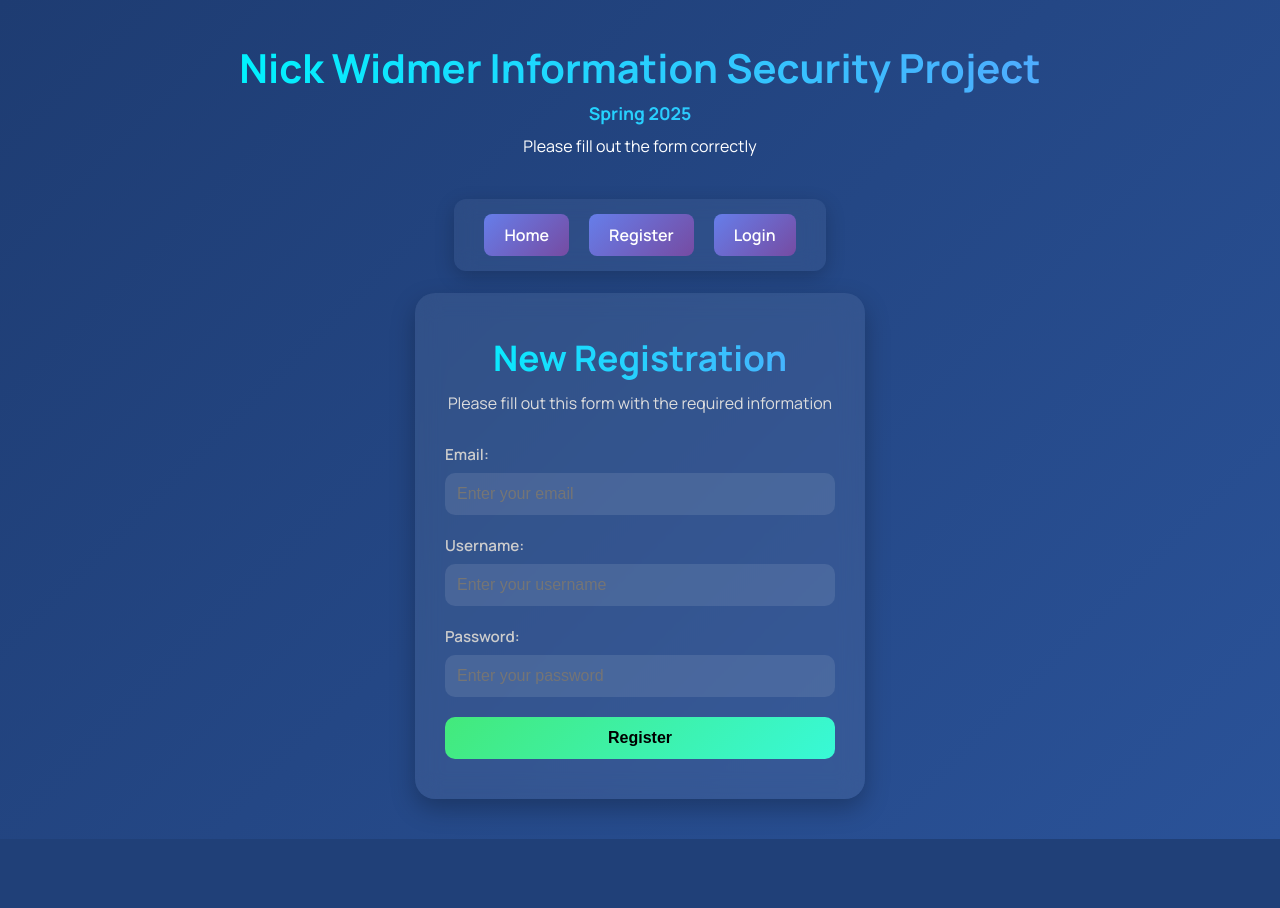
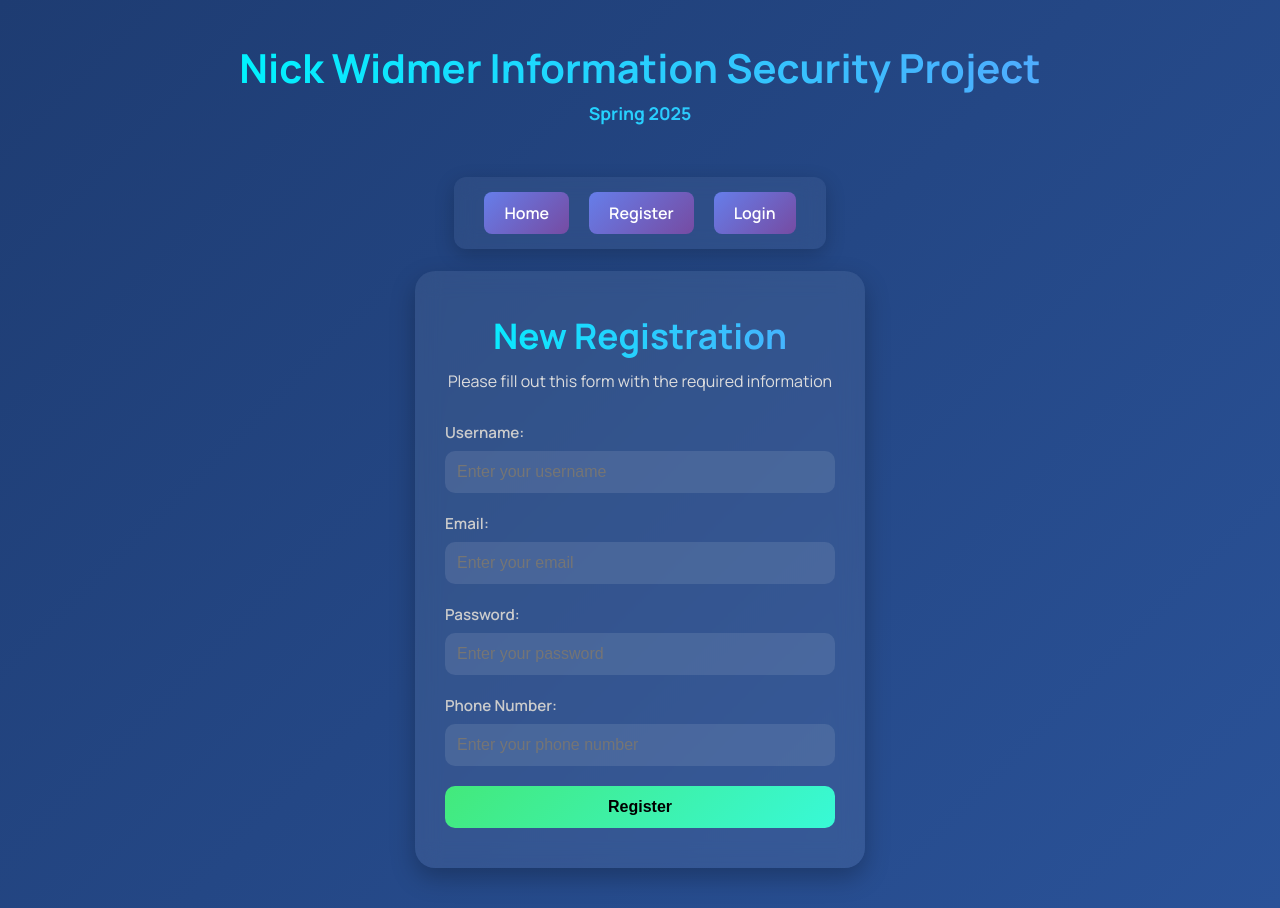
Before and after one commit to n-widmer/Course_Project, a Flask app: page /register in a window 1280 px wide. Before the commit the page ends 839 px from the top, so only its background shows below. Run offline with Flask 3, Linux system fonts and the light colour scheme; parts of the project's set-up code (start-up, migrations or seed data) failed here and were passed over; some libraries are stand-ins or nearby versions.

Commit message:
added AES libraries. Fixed errors. Created helper functions for encryption.

```diff
--- a/app.py
+++ b/app.py
@@ -5,18 +5,37 @@
 from flask_mysqldb import MySQL
 from werkzeug.security import generate_password_hash, check_password_hash
 
+from Crypto.Random import get_random_bytes
+from Crypto.Cipher import AES
+from Crypto.Util.Padding import pad, unpad
+
+import base64
+from hashlib import sha256
+from binascii import unhexlify
+
+
+
+
 app = Flask(__name__)
 
+app.config['MYSQL_CURSORCLASS'] = 'DictCursor' # to ensure out 'account' always returns a dictionary
 app.config['MYSQL_HOST'] = os.getenv('MYSQL_HOST')
 app.config['MYSQL_USER'] = os.getenv('MYSQL_USER')
 app.config['MYSQL_PASSWORD'] = os.getenv('MYSQL_PASSWORD')
 app.config['MYSQL_DB'] = os.getenv('MYSQL_DB')
 app.secret_key = os.getenv('SECRET_KEY')
+key_hex = os.getenv('AESKEY')
+key = unhexlify(key_hex)
+
+
+
 
 mysql = MySQL(app)
 
 @app.route("/")
 def index():
+
+    print(key)
     return render_template("index.html")
 
 
@@ -24,43 +43,58 @@
 def register_user():
     message = ""
     if request.method == 'POST':
-        if 'email' in request.form and 'password' in request.form and 'username' in request.form:
+        if 'email' in request.form and 'password' in request.form and 'username' in request.form and 'phone' in request.form:
             email = request.form['email']
             username = request.form['username']
             password = request.form['password']
+            phone = request.form['phone']
             hashed_password = generate_password_hash(password, method='pbkdf2:sha256', salt_length=16)
             cursor = mysql.connection.cursor()
-            query = f"INSERT INTO users (email, username, password) VALUES ('{email}', '{username}', '{hashed_password}');"
+
+            cursor.execute("USE widmerDB;")
+
+            encrypted_phone = encrypt_phone(phone, key)
+
+            query = f"INSERT INTO users (username, email, password, phone) VALUES ('{username}', '{email}', '{hashed_password}', '{encrypted_phone}');"
             cursor.execute(query)
+
             #cursor.execute(query, (email, username, password,))
             mysql.connection.commit()
             cursor.close()
             message = "You Have Successfully Registered"
 
-        return render_template("index.html", message=message, username=username)
-    else:
-        message = "Please fill out the form correctly"
-        return render_template("register.html", message=message)
+            return render_template("index.html", message=message, email=email, username=username)
+        else:
+            message = "Please fill out the form correctly"
+            return render_template("register.html", message=message)
+    return render_template("register.html")
 
 @app.route("/login", methods=['GET', 'POST'])
 def login_user():
     message = ""
+    cursor = mysql.connection.cursor()
+
     if request.method == 'POST':
-        if 'username' in request.form and 'password' in request.form:
-            username = request.form['username']
+        if 'email' in request.form and 'password' in request.form:
+            email = request.form['email']
             password = request.form['password']
-            hashed_password = generate_password_hash(password, method='pbkdf2:sha256', salt_length=16)
-            check_password_hash(hashed_password, password)
             cursor = mysql.connection.cursor()
-            query = f"SELECT * FROM Users WHERE username = '{username}' );"
+            query = f"SELECT * FROM Users WHERE email = '{email}';"
             cursor.execute(query)
             #query = "SELECT * FROM Users WHERE email = %s AND password = %s;"
             #cursor.execute(query, (email, password,))
             account = cursor.fetchone()
             if account:
-                message = "Login Successful"
-                return render_template("index.html", message=message, username=username)
+                stored_password = account['password']
+                username = account['username']
+                if check_password_hash(stored_password, password):
+                    message = "Login Successful"
+                    return render_template("index.html", message=message, email=email, username=username)
+                else:
+                    print("check password hash fails")
+                    message = "Invalid email or password"
             else:
+                print("we dont even make it to the account if statement")
                 message = "Invalid email or password"
                 return render_template("login.html", message=message)
     return render_template("login.html")
@@ -71,5 +105,24 @@
     session.clear()
     return render_template("index.html")
 
+
+
+
+
+def encrypt_phone(phone, key):
+    cipher = AES.new(key, AES.MODE_CBC)
+    ct_bytes = cipher.encrypt(pad(phone.encode('utf-8'), AES.block_size))
+    iv = base64.b64encode(cipher.iv).decode('utf-8')
+    ct = base64.b64encode(ct_bytes).decode('utf-8')
+    return iv + ':' + ct
+
+def decrypt_phone(encrypted_phone, key):
+    iv, ct = encrypted_phone.split(':')
+    iv = base64.b64decode(iv)
+    ct = base64.b64decode(ct)
+    cipher = AES.new(key, AES.MODE_CBC, iv)
+    pt = unpad(cipher.decrypt(ct), AES.block_size)
+    return pt.decode('utf-8')
+
 if __name__ == '__main__':
     app.run(debug=True)
--- a/templates/index.html
+++ b/templates/index.html
@@ -18,7 +18,7 @@
     <h1>Nick Widmer Information Security Project <span>Spring 2025</span></h1>
 
     {% if email %}
-    <p>Welcome {{username}}</p>
+    <p>Welcome, {{username}}</p>
     {% endif %}
 
     {% if message %}
--- a/templates/register.html
+++ b/templates/register.html
@@ -15,18 +15,23 @@
         <form action="/register" method="POST">
 
             <div class="form-group">
+                <label for="username">Username:</label>
+                <input type="text" id="username" name="username" required placeholder="Enter your username">
+            </div>
+
+            <div class="form-group">
                 <label for="email">Email:</label>
                 <input type="email" id="email" name="email" required placeholder="Enter your email">
             </div>
 
             <div class="form-group">
-                <label for="Username">Username:</label>
-                <input type="text" id="username" name="username" required placeholder="Enter your username">
+                <label for="password">Password:</label>
+                <input type="password" id="password" name="password" required placeholder="Enter your password">
             </div>
 
             <div class="form-group">
-                <label for="password">Password:</label>
-                <input type="password" id="password" name="password" required placeholder="Enter your password">
+                <label for="phone">Phone Number:</label>
+                <input type="text" id="phone" name="phone" required placeholder="Enter your phone number">
             </div>
 
             <div class="form-group">
```
